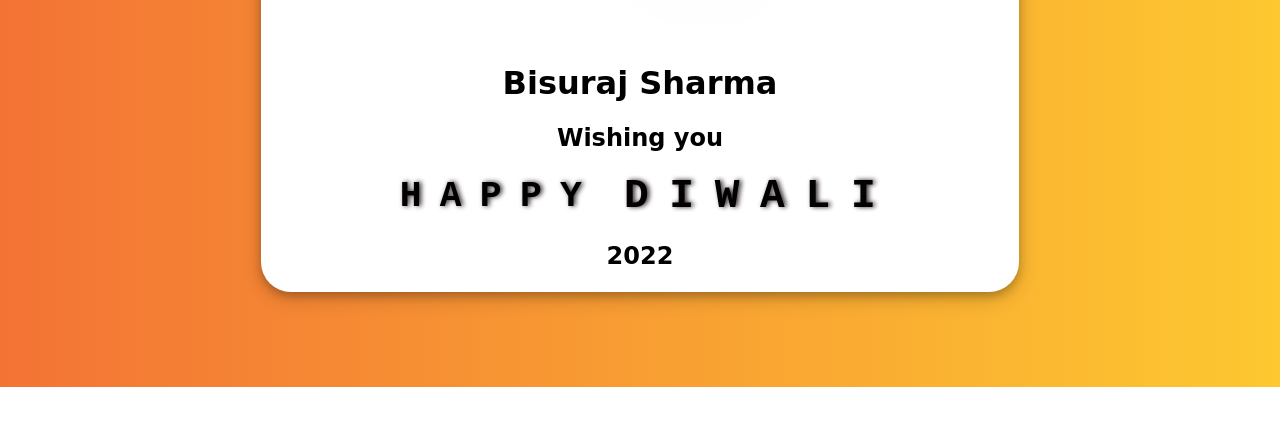
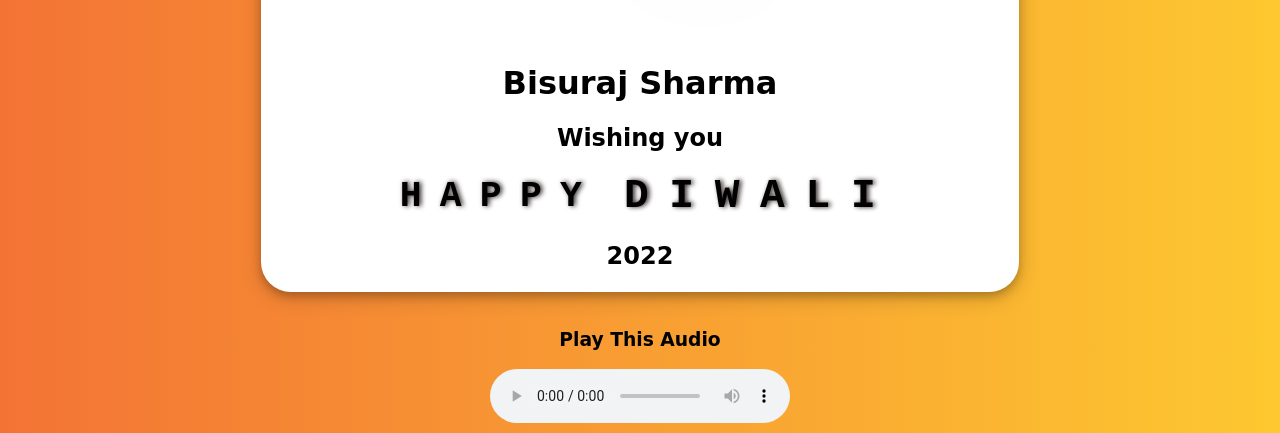
Before and after one commit to bisuraj/happy-diwali, a plain HTML site: page index.html in a window 1280 px wide. Shown: the part 413-846 px from the top of the page. Before the commit the page ends 800 px from the top, so only its background shows below. Drawn offline with nearby package versions, Linux system fonts and the light colour scheme.

Commit message:
final commit

```diff
--- a/index.html
+++ b/index.html
@@ -28,9 +28,11 @@
 
 <script src="https://cdnjs.cloudflare.com/ajax/libs/animejs/2.0.2/anime.min.js"></script>
 <script src="fun.js"> </script>
-<iframe src="diwali.mp3" type="audio/mp3" allow="autoplay" id="audio" style="display:none"></iframe>
-<audio autoplay>
-    <source src="diwali.mp3" type="audio/mp3">
-</audio>
+<br>
+<h3>Play This Audio</h3>
+<audio controls loop autoplay height="" width="">
+    <source src="diwali.mp3" type="audio/mp3" />
+  </audio>
+
 </body>
 </html>
```
